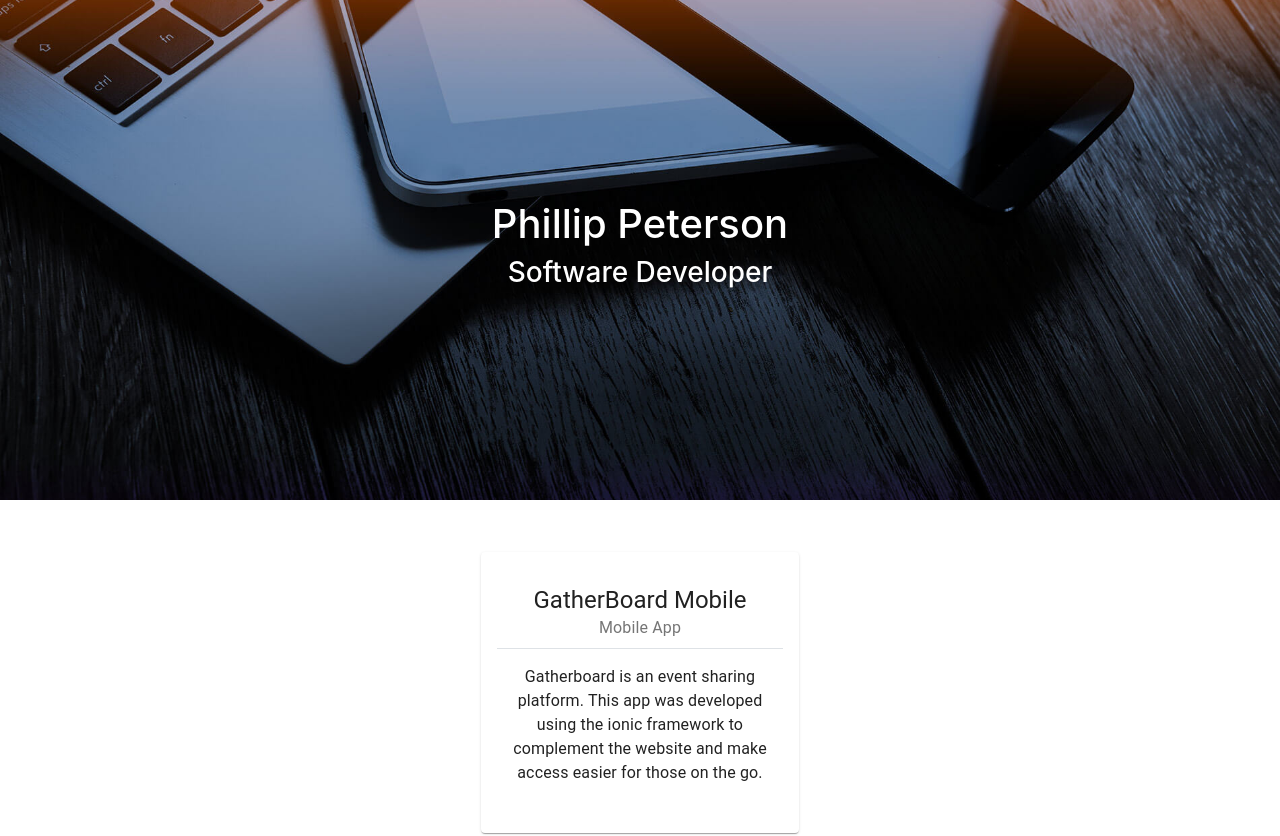
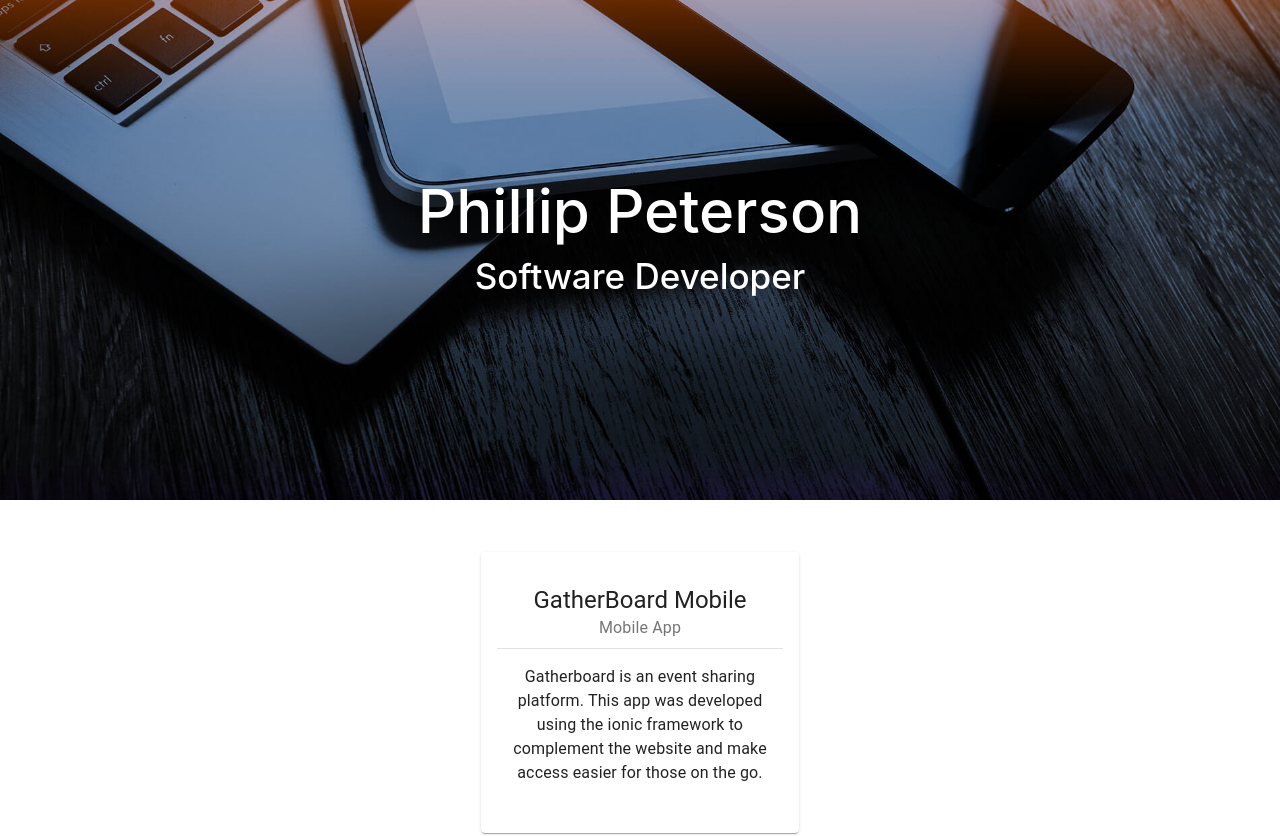
Before and after one commit to PhillipPeterson/phillpeterson.com, a React (Create React App) app: page / in a window 1280 px wide. Shown: the top 836 px of the page. Built offline with nearby package versions, Linux system fonts and the light colour scheme.

Commit message:
Changed title font sizes

```diff
--- a/src/components/Header.js
+++ b/src/components/Header.js
@@ -3,7 +3,15 @@ import React from 'react';
 const style = {
 	header: {
 		color: 'white',
-		paddingTop: '200px',
+		paddingTop: '175px',
+	},
+
+	title: {
+		fontSize: '60px'
+	},
+
+	subtitle: {
+		fontSize: '35px'
 	}
 }
 
@@ -14,8 +22,8 @@ class Header2 extends React.Component {
 
 		return (
 			<div className="center" style={style.header}>
-				<h1>Phillip Peterson</h1>
-				<h3>Software Developer</h3>
+				<h1 style={style.title}>Phillip Peterson</h1>
+				<h3 style={style.subtitle}>Software Developer</h3>
 			</div>
 		  )
 	}
```
